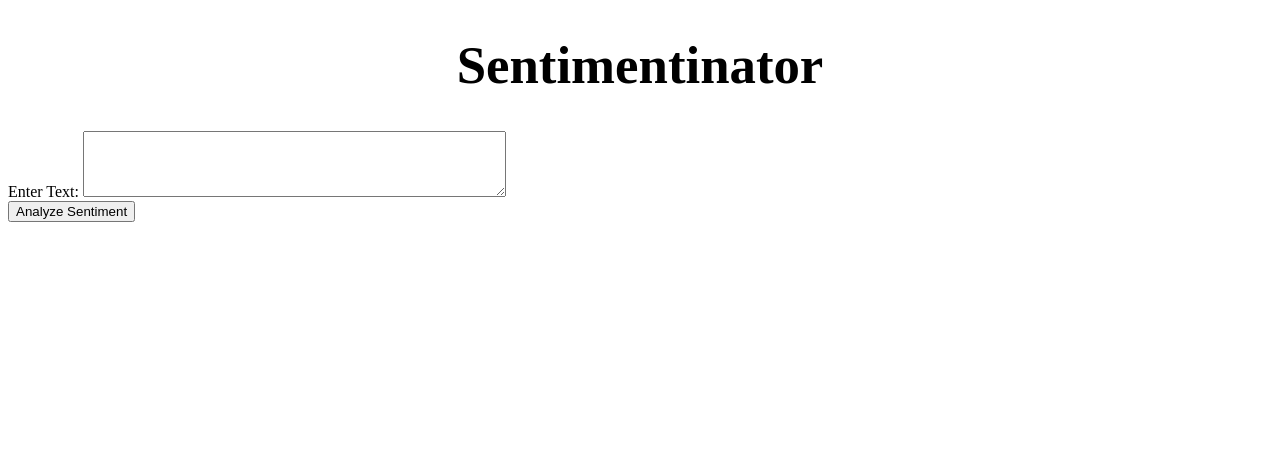
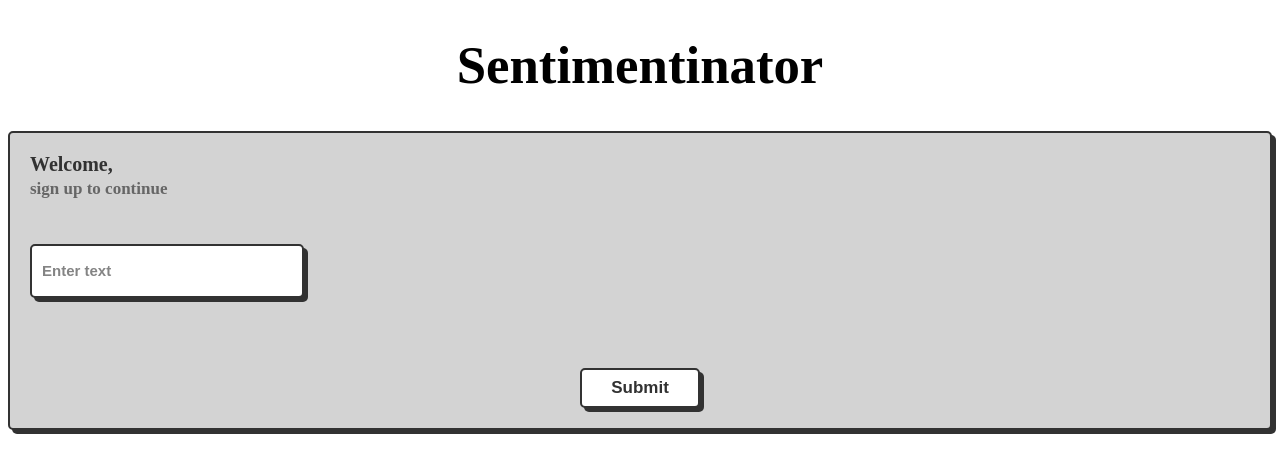
Before and after one commit to Hardvan/Sentiment-inator, a Flask app: page / in a window 1280 px wide. Shown: the top 473 px of the page. Run offline with Flask 3, Linux system fonts and the light colour scheme.

Commit message:
Add new input form style

```diff
--- a/static/css/index.css
+++ b/static/css/index.css
@@ -2,3 +2,72 @@
   text-align: center;
   font-size: 3.3rem;
 }
+
+/* Input Form */
+.input-form {
+  --input-focus: #2d8cf0;
+  --font-color: #323232;
+  --font-color-sub: #666;
+  --bg-color: #fff;
+  --main-color: #323232;
+  padding: 20px;
+  background: lightgrey;
+  display: flex;
+  flex-direction: column;
+  align-items: flex-start;
+  justify-content: center;
+  gap: 20px;
+  border-radius: 5px;
+  border: 2px solid var(--main-color);
+  box-shadow: 4px 4px var(--main-color);
+}
+
+.input-title {
+  color: var(--font-color);
+  font-weight: 900;
+  font-size: 20px;
+  margin-bottom: 25px;
+}
+
+.input-title span {
+  color: var(--font-color-sub);
+  font-weight: 600;
+  font-size: 17px;
+}
+
+.input {
+  width: 250px;
+  height: 40px;
+  border-radius: 5px;
+  border: 2px solid var(--main-color);
+  background-color: var(--bg-color);
+  box-shadow: 4px 4px var(--main-color);
+  font-size: 15px;
+  font-weight: 600;
+  color: var(--font-color);
+  padding: 5px 10px;
+  outline: none;
+}
+
+.input::placeholder {
+  color: var(--font-color-sub);
+  opacity: 0.8;
+}
+
+.input:focus {
+  border: 2px solid var(--input-focus);
+}
+
+.button-submit {
+  margin: 50px auto 0 auto;
+  width: 120px;
+  height: 40px;
+  border-radius: 5px;
+  border: 2px solid var(--main-color);
+  background-color: var(--bg-color);
+  box-shadow: 4px 4px var(--main-color);
+  font-size: 17px;
+  font-weight: 600;
+  color: var(--font-color);
+  cursor: pointer;
+}
--- a/templates/index.html
+++ b/templates/index.html
@@ -16,17 +16,18 @@
     <h1 class="title">Sentimentinator</h1>
 
     <!-- Input Form -->
-    <form action="/" method="POST">
-      <label for="text_input" class="Enter_text">Enter Text:</label>
-      <textarea
+    <form action="/" method="POST" class="input-form">
+      <div class="input-title">
+        Welcome,<br /><span>sign up to continue</span>
+      </div>
+      <input
+        type="text"
         id="text_input"
         name="text_input"
-        rows="4"
-        cols="50"
-        class="textbox"
-      ></textarea>
-      <br />
-      <input type="submit" value="Analyze Sentiment" />
+        placeholder="Enter text"
+        class="input"
+      />
+      <button type="submit" class="button-submit">Submit</button>
     </form>
 
     <!-- Predicted Sentiment Result -->
```
